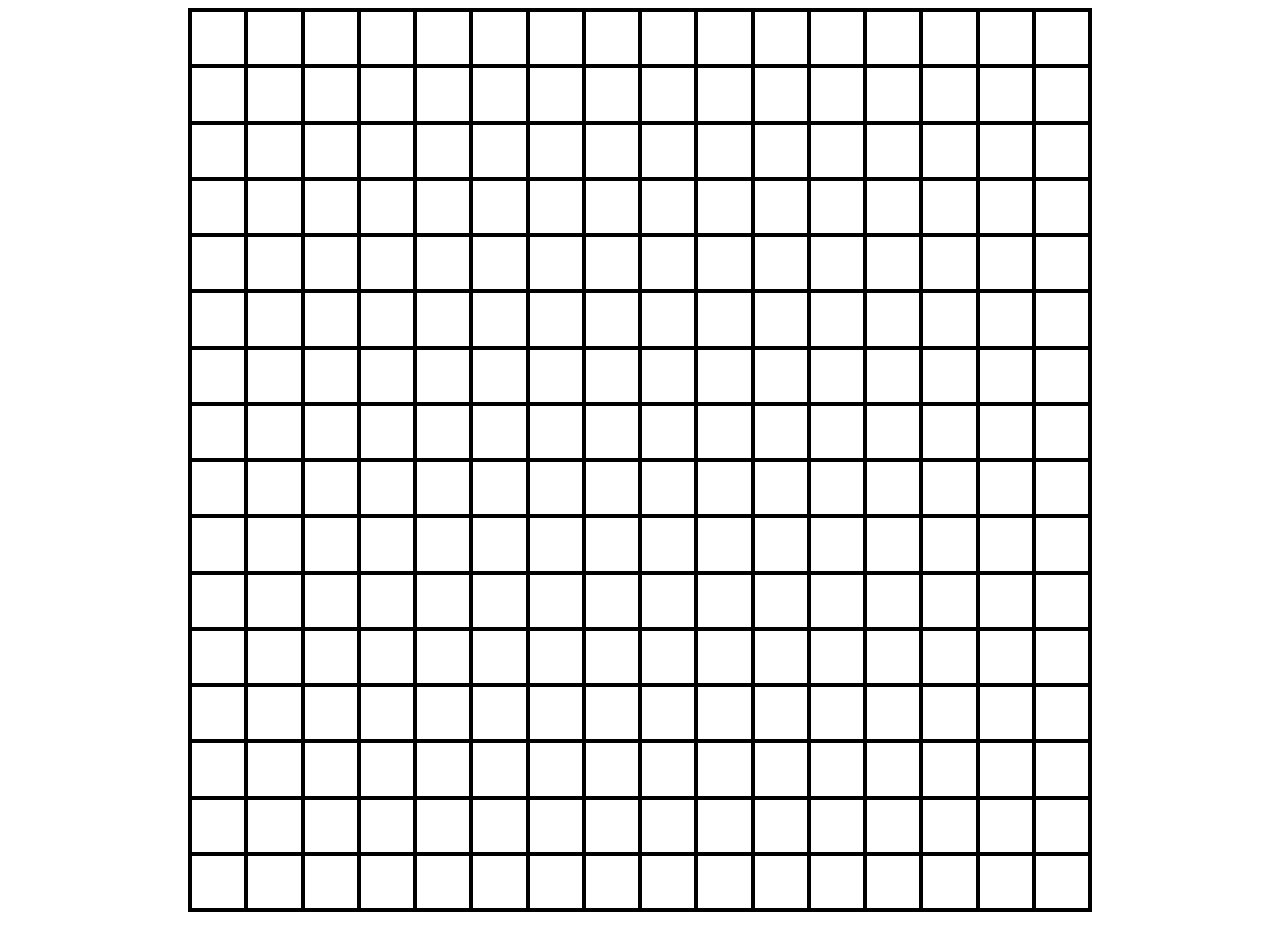
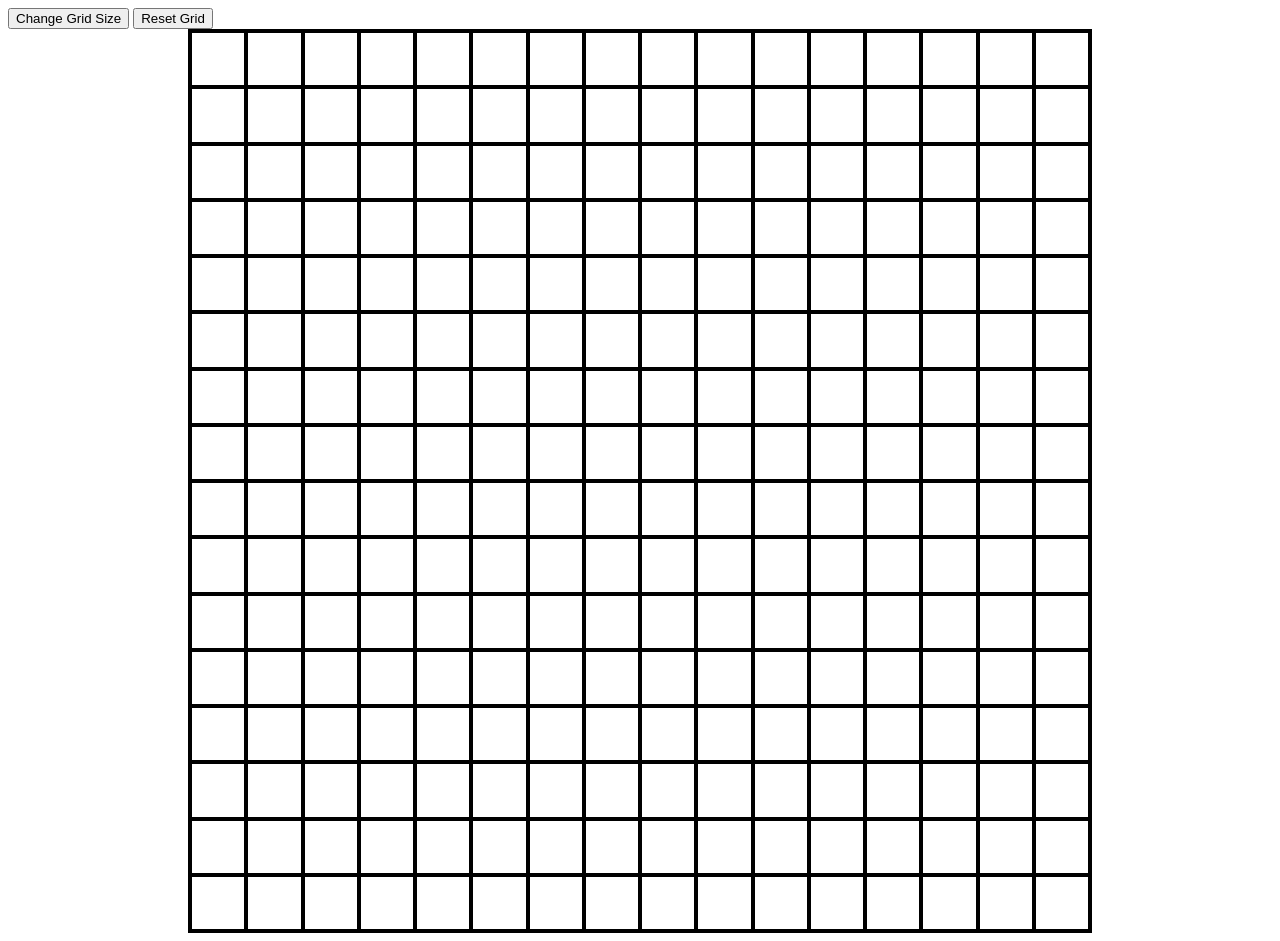
Before and after one commit to emsidhu/etch-a-sketch, a plain HTML site: page index.html in a window 1280 px wide. Before the commit the page ends 920 px from the top, so only its background shows below. Drawn offline with Linux system fonts and the light colour scheme.

Commit message:
Added buttons that let the user reset the grid and change its size

```diff
--- a/index.html
+++ b/index.html
@@ -11,7 +11,8 @@
 
 <body>
 
-
+  <button onclick="changeGrid()">Change Grid Size</button>
+  <button onclick="resetGrid()">Reset Grid</button>
   <div id="container"></div>
   <script src="script.js"></script>
 </body>
--- a/script.js
+++ b/script.js
@@ -1,4 +1,6 @@
-function createGrid(size) {
+let size = 16
+
+function createGrid() {
 
     let container = document.querySelector("#container");
 
@@ -12,10 +14,37 @@ function createGrid(size) {
         let square = document.createElement("div");
         square.style.cssText = `border: ${borderWidth}px solid black; width: ${squareWidth}px;
             height: ${squareHeight}px;`
-        square.classList.add("square")
+        square.classList.toggle("square")
         container.appendChild(square)
+        square.addEventListener("mouseover", (e) => {
+            square.style.cssText = "background-color: black;"
+        })
     }
-
 }
 
-createGrid(16)
+function resetGrid() {
+    let squares = document.querySelectorAll(".square")
+
+    squares.forEach(square => {
+        square.classList.toggle("square")
+        square.remove()
+    })
+
+    createGrid()
+}
+
+function changeGrid() {
+    size = parseInt(prompt("Choose a new grid size. Example: Typing 16 will make a 16x16 grid (max 100x100)"))
+    console.log(size)
+    while (size > 100 || Number.isNaN(size)) {
+        if (size > 100) {
+            size = prompt("Chosen grid size is too large, please choose a smaller size")
+        } else {
+            size = prompt("Invalid size, please choose a new grid size (max 100x100)")
+        }
+    }
+    resetGrid()
+}
+
+
+createGrid()
```
